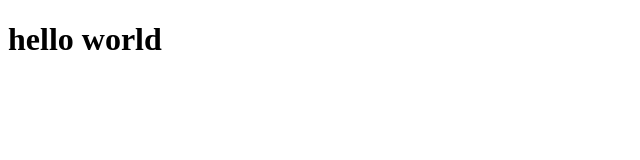
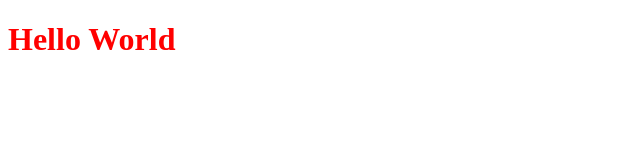
Before and after one commit to LucaBrivio183/htmlcss-hello, a plain HTML site: page index.html in a window 1280 px wide. Shown: the whole page, without its empty margins (0-640 px from the left). Drawn offline with Linux system fonts and the light colour scheme.

Commit message:
Added master  css, trying terminal command

```diff
--- a/index.html
+++ b/index.html
@@ -1,12 +1,13 @@
 <!DOCTYPE html>
 <html lang="en">
 <head>
+    <link rel="stylesheet" href="style.css">
     <meta charset="UTF-8">
     <meta http-equiv="X-UA-Compatible" content="IE=edge">
     <meta name="viewport" content="width=device-width, initial-scale=1.0">
     <title>htmlcss-hello</title>
 </head>
 <body>
-    <h1>hello world</h1>
+    <h1>Hello World</h1>
 </body>
 </html>
--- /dev/null
+++ b/style.css
@@ -0,0 +1,3 @@
+h1   {
+    color: red;
+}
```
